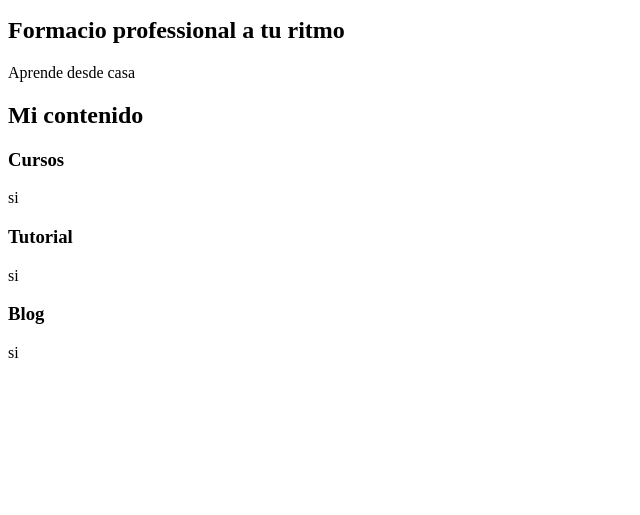
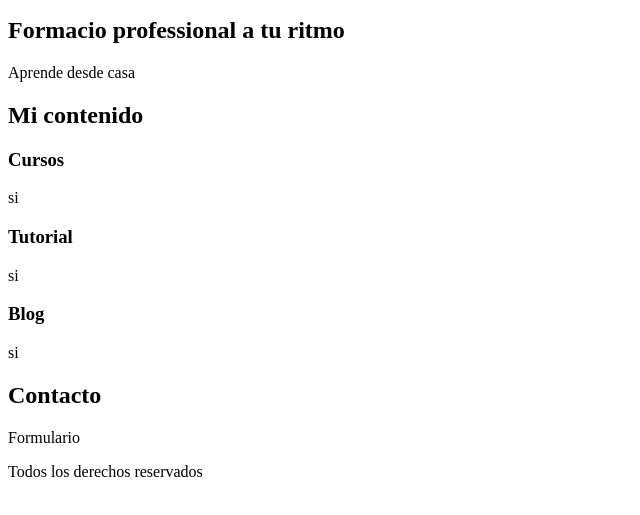
Before and after one commit to pcanalsp-esliceu/Projecte_Web, a plain HTML site: page index.html in a window 1280 px wide. Shown: the part 101-616 px from the top of the page, without its empty margins (0-640 px from the left). Drawn offline with Linux system fonts and the light colour scheme.

Commit message:
derechos

```diff
--- a/index.html
+++ b/index.html
@@ -30,6 +30,13 @@
             <h3>Blog</h3>
             <p>si</p>
         </section>
+        <section>
+            <h2>Contacto</h2>
+            <p>Formulario</p>
+        </section>
     </main>
+    <footer>
+        <p>Todos los derechos reservados</p>
+    </footer>
 </body>
 </html>
```
